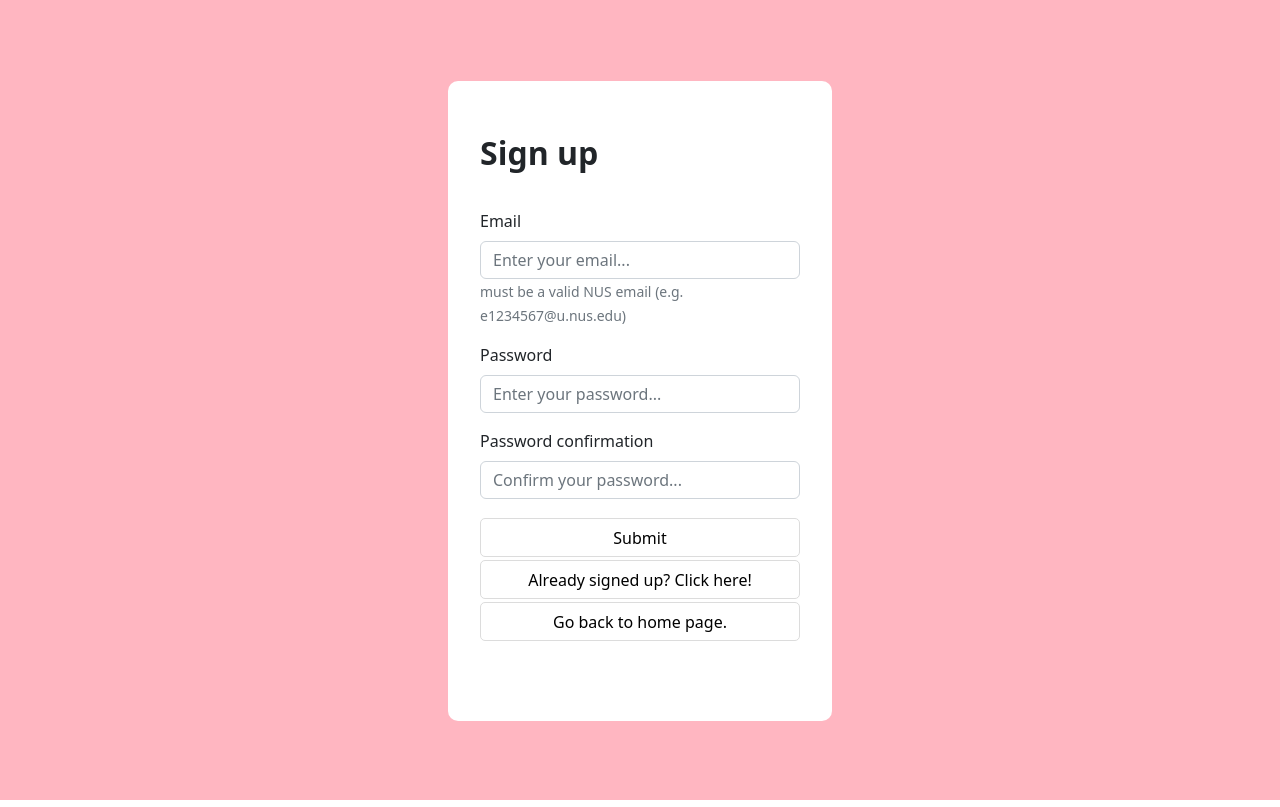
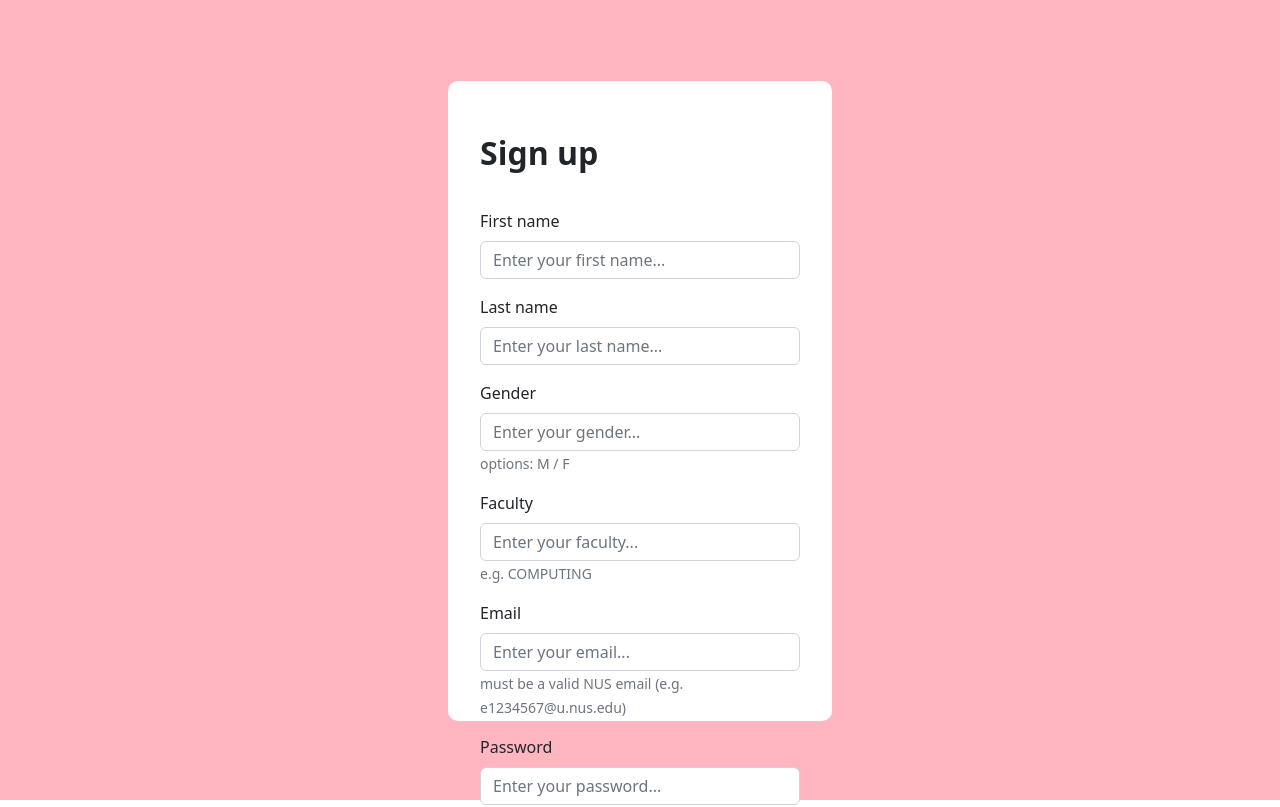
Before and after one commit to WellNUS/frontend, a React (Create React App) app: page /register in a window 1280 px wide. Shown: the top 807 px of the page. Built offline with nearby package versions, Linux system fonts and the light colour scheme.

Commit message:
Add required form fields and update types

```diff
--- a/src/state/slices/user.ts
+++ b/src/state/slices/user.ts
@@ -1,10 +1,10 @@
 import { createSlice, PayloadAction, Slice } from "@reduxjs/toolkit";
-import { UserDetail } from "../../types/authentication/types";
+import { UserDetails } from "../../types/authentication/types";
 
 type State = {
     loggedIn: boolean
-    details: UserDetail | null
-    users: UserDetail[]
+    details: UserDetails | null
+    users: UserDetails[]
 };
 
 const userSlice: Slice = createSlice({
@@ -19,7 +19,7 @@ const userSlice: Slice = createSlice({
         }]
     } as State,
     reducers: {
-        authenticate: (state: State, action: PayloadAction<UserDetail>) => {
+        authenticate: (state: State, action: PayloadAction<UserDetails>) => {
             const users = state.users;
             const { email, password } = action.payload;
             const user = users.find(user => user.email === email && user.password === password);
@@ -32,7 +32,7 @@ const userSlice: Slice = createSlice({
             }
             return state;
         },
-        update: (state: State, action: PayloadAction<UserDetail>) => {
+        update: (state: State, action: PayloadAction<UserDetails>) => {
             const { loggedIn, details } = state;
             if (loggedIn && details != null && details.id != null) {
                 state.users[details.id].email = details.email
@@ -40,11 +40,14 @@ const userSlice: Slice = createSlice({
             }
             return state;
         },
-        add: (state: State, action: PayloadAction<UserDetail>) => {
+        add: (state: State, action: PayloadAction<UserDetails>) => {
             state.users[state.users.length] = {
                 id: state.users.length,
+                first_name: action.payload.first_name,
+                last_name: action.payload.last_name,
+                gender: action.payload.gender,
+                faculty: action.payload.faculty,
                 email: action.payload.email,
-                password: action.payload.password,
             }
             return state;
         },
--- a/src/types/store/types.ts
+++ b/src/types/store/types.ts
@@ -1,9 +1,9 @@
-import { UserDetail } from "../authentication/types"
+import { UserDetails } from "../authentication/types"
 
 export type StoreState = {
     user: {
         loggedIn: boolean,
-        details: UserDetail | null,
-        users: UserDetail[]
+        details: UserDetails | null,
+        users: UserDetails[]
     }
 }
--- a/src/views/components/form/FormField.tsx
+++ b/src/views/components/form/FormField.tsx
@@ -2,7 +2,7 @@ import { Form } from "react-bootstrap";
 import { Field } from "../../../types/authentication/types";
 
 function FormField(props: Field): React.ReactElement {
-    const { id, type, label, placeholder, notes} = props;
+    const { id, type, label, placeholder, notes } = props;
     return  <Form.Group className="mb-3" controlId={id}>
                 <Form.Label>{label}</Form.Label>
                 <Form.Control type={type} placeholder={placeholder} />
--- a/src/views/pages/authentication/Register.tsx
+++ b/src/views/pages/authentication/Register.tsx
@@ -3,6 +3,7 @@ import { useDispatch, useSelector } from "react-redux";
 import { Link, useNavigate } from "react-router-dom";
 import userSlice from "../../../state/slices/user";
 import GeneralForm from "../../components/form/GeneralForm";
+import { UserDetails as UserDetailsType } from "../../../types/authentication/types";
 import "./authentication.css"
 
 function Register(): React.ReactElement {
@@ -15,9 +16,13 @@ function Register(): React.ReactElement {
     const onSubmit = (e: any) => {
         e.preventDefault();
         const userDetails = {
-            email: e.target[0].value,
-            password: String(e.target[1].value),
-            passwordConfirmation: e.target[2].value
+            first_name: e.target[0].value,
+            last_name: e.target[1].value,
+            gender: e.target[2].value,
+            faculty: e.target[3].value,
+            email: e.target[4].value,
+            password: String(e.target[5].value),
+            passwordConfirmation: e.target[6].value
         }
         if (userDetails.passwordConfirmation !== userDetails.password) {
             return setErrMsg("Password and password confirmation does not match.")
@@ -25,26 +30,26 @@ function Register(): React.ReactElement {
         registerBE(userDetails);
     }
 
-    const registerBE = async (userDetails : { email: string, password: string }) => {
-        const { email, password } = userDetails;
+    const registerBE = async (userDetails : UserDetailsType) => {
+        const { first_name, last_name, gender, faculty, email, password } = userDetails;
         const requestOptions = {
             method: 'POST',
             // TODO: Change the body and the form later
             body: JSON.stringify({
-                "first_name": "Alice",
-                "last_name": "Doe",
-                "gender": "M",
-                "faculty": "COMPUTING",
+                "first_name": first_name,
+                "last_name": last_name,
+                "gender": gender,
+                "faculty": faculty,
                 "email": email,
-                "user_role": "MEMBER",
+                "user_role": "MEMBER", // default user role is member
                 "password": password
             })
         }
         const response = await fetch("http://localhost:8080/user", requestOptions);
         try {
             if (response.status === 200) {
-                dispatch(userSlice.actions.add(userDetails))
-                dispatch(userSlice.actions.authenticate(userDetails))
+                dispatch(userSlice.actions.add(userDetails)) // TODO: remove this later
+                dispatch(userSlice.actions.authenticate(userDetails)) // update redux loggedIn state
                 navigate("/dashboard")
             } else {
                 // TODO: Create an alert to indicate invalid input(s).
@@ -56,9 +61,9 @@ function Register(): React.ReactElement {
         }
     }
 
-    // if (loggedIn) {
-    //     return <h1>You are already Logged In</h1>;
-    // }
+    if (loggedIn) {
+        return <div>You are already logged in.</div>;
+    }
 
     return <div className="background flex-wrapper">
         <div className="register-container">
@@ -67,6 +72,34 @@ function Register(): React.ReactElement {
                 <GeneralForm
                     onSubmit={onSubmit}
                     fields={[
+                        {
+                            id: "first_name",
+                            type: "text",
+                            label: "First name",
+                            placeholder: "Enter your first name...",
+                            notes: ""
+                        },
+                        {
+                            id: "last_name",
+                            type: "text",
+                            label: "Last name",
+                            placeholder: "Enter your last name...",
+                            notes: ""
+                        },
+                        {
+                            id: "gender",
+                            type: "text",
+                            label: "Gender",
+                            placeholder: "Enter your gender...",
+                            notes: "options: M / F"
+                        },
+                        {
+                            id: "faculty",
+                            type: "text",
+                            label: "Faculty",
+                            placeholder: "Enter your faculty...",
+                            notes: "e.g. COMPUTING"
+                        },
                         {
                             id: "email",
                             type: "email",
@@ -87,7 +120,8 @@ function Register(): React.ReactElement {
                             label: "Password confirmation",
                             placeholder: "Confirm your password...",
                             notes: ""
-                        },
+                        }
+
                     ]}
                     error={errMsg}
                     displayError={errMsg !== ""}
```
Also changed, not shown: src/types/authentication/types.ts (+6 -2 lines).
